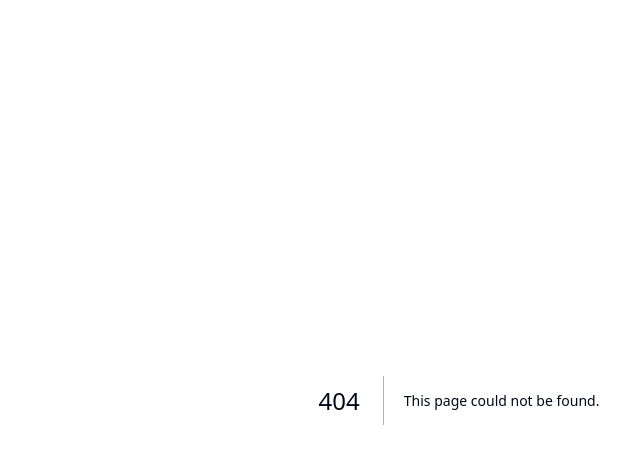
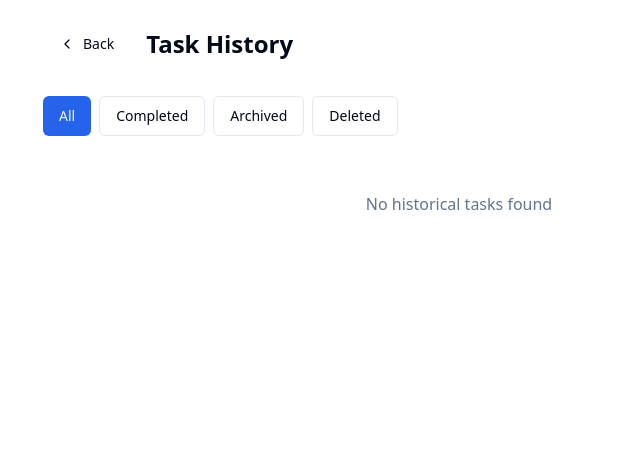
Before and after one commit to georgesiosi/gsdapp, a Next.js app: page /history in a window 1280 px wide. Before the commit this address had no page. Shown: the top 464 px of the page, without its empty margins (181-821 px from the left). Built offline with nearby package versions, Linux system fonts and the light colour scheme.

Commit message:
feat: add task history page with filtering by status

```diff
--- /dev/null
+++ b/app/history/page.tsx
@@ -0,0 +1,140 @@
+"use client"
+
+import { useState } from "react"
+import { useRouter } from "next/navigation"
+import { Button } from "@/components/ui/button"
+import { ChevronLeft, Clock, Archive, Trash } from "lucide-react"
+import { cn } from "@/lib/utils"
+import { Task, TaskStatus } from "@/types/task"
+import { useTaskManagement } from "@/components/task/hooks/useTaskManagement"
+import { format } from "date-fns"
+
+type FilterStatus = "completed" | "archived" | "deleted" | "all"
+
+export default function TaskHistoryPage() {
+  const router = useRouter()
+  const { tasks } = useTaskManagement()
+  const [filterStatus, setFilterStatus] = useState<FilterStatus>("all")
+
+  // Filter out active tasks and sort by most recent
+  const historicalTasks = tasks
+    .filter(task => task.status !== "active")
+    .filter(task =>
+      filterStatus === "all" ? true : task.status === filterStatus
+    )
+    .sort((a, b) => {
+      const getDate = (task: Task) => {
+        switch (task.status) {
+          case "completed": return task.completedAt
+          case "archived": return task.archivedAt
+          case "deleted": return task.deletedAt
+          default: return task.updatedAt
+        }
+      }
+      return new Date(getDate(b)).getTime() - new Date(getDate(a)).getTime()
+    })
+
+  const getStatusIcon = (status: TaskStatus) => {
+    switch (status) {
+      case "completed": return <Clock className="h-4 w-4" />
+      case "archived": return <Archive className="h-4 w-4" />
+      case "deleted": return <Trash className="h-4 w-4" />
+      default: return null
+    }
+  }
+
+  const getStatusDate = (task: Task) => {
+    switch (task.status) {
+      case "completed": return task.completedAt
+      case "archived": return task.archivedAt
+      case "deleted": return task.deletedAt
+      default: return task.updatedAt
+    }
+  }
+
+  return (
+    <div className="container mx-auto py-6 max-w-4xl">
+      <div className="flex items-center justify-between mb-8">
+        <div className="flex items-center gap-4">
+          <Button
+            variant="ghost"
+            onClick={() => router.push("/")}
+            className="gap-2"
+          >
+            <ChevronLeft className="h-4 w-4" />
+            Back
+          </Button>
+          <h1 className="text-2xl font-bold">Task History</h1>
+        </div>
+      </div>
+
+      <div className="flex gap-2 mb-6">
+        <Button
+          variant={filterStatus === "all" ? "default" : "outline"}
+          onClick={() => setFilterStatus("all")}
+        >
+          All
+        </Button>
+        <Button
+          variant={filterStatus === "completed" ? "default" : "outline"}
+          onClick={() => setFilterStatus("completed")}
+        >
+          Completed
+        </Button>
+        <Button
+          variant={filterStatus === "archived" ? "default" : "outline"}
+          onClick={() => setFilterStatus("archived")}
+        >
+          Archived
+        </Button>
+        <Button
+          variant={filterStatus === "deleted" ? "default" : "outline"}
+          onClick={() => setFilterStatus("deleted")}
+        >
+          Deleted
+        </Button>
+      </div>
+
+      <div className="space-y-4">
+        {historicalTasks.length === 0 ? (
+          <div className="text-center py-8 text-muted-foreground">
+            No {filterStatus === "all" ? "historical" : filterStatus} tasks found
+          </div>
+        ) : (
+          historicalTasks.map(task => (
+            <div
+              key={task.id}
+              className="flex items-start gap-4 p-4 rounded-lg border bg-card"
+            >
+              <div className="flex-1">
+                <div className="flex items-center gap-2 mb-1">
+                  <span className={cn(
+                    "text-sm font-medium",
+                    task.status === "completed" && "text-green-600",
+                    task.status === "archived" && "text-blue-600",
+                    task.status === "deleted" && "text-red-600"
+                  )}>
+                    {getStatusIcon(task.status)}
+                  </span>
+                  <span className={cn(
+                    "text-sm",
+                    task.status === "deleted" && "line-through"
+                  )}>
+                    {task.text}
+                  </span>
+                </div>
+                <div className="flex items-center gap-4 text-xs text-muted-foreground">
+                  <span>
+                    {task.status.charAt(0).toUpperCase() + task.status.slice(1)} on{" "}
+                    {format(new Date(getStatusDate(task)), "MMM d, yyyy 'at' h:mm a")}
+                  </span>
+                  <span>Quadrant: {task.quadrant.toUpperCase()}</span>
+                </div>
+              </div>
+            </div>
+          ))
+        )}
+      </div>
+    </div>
+  )
+}
```
